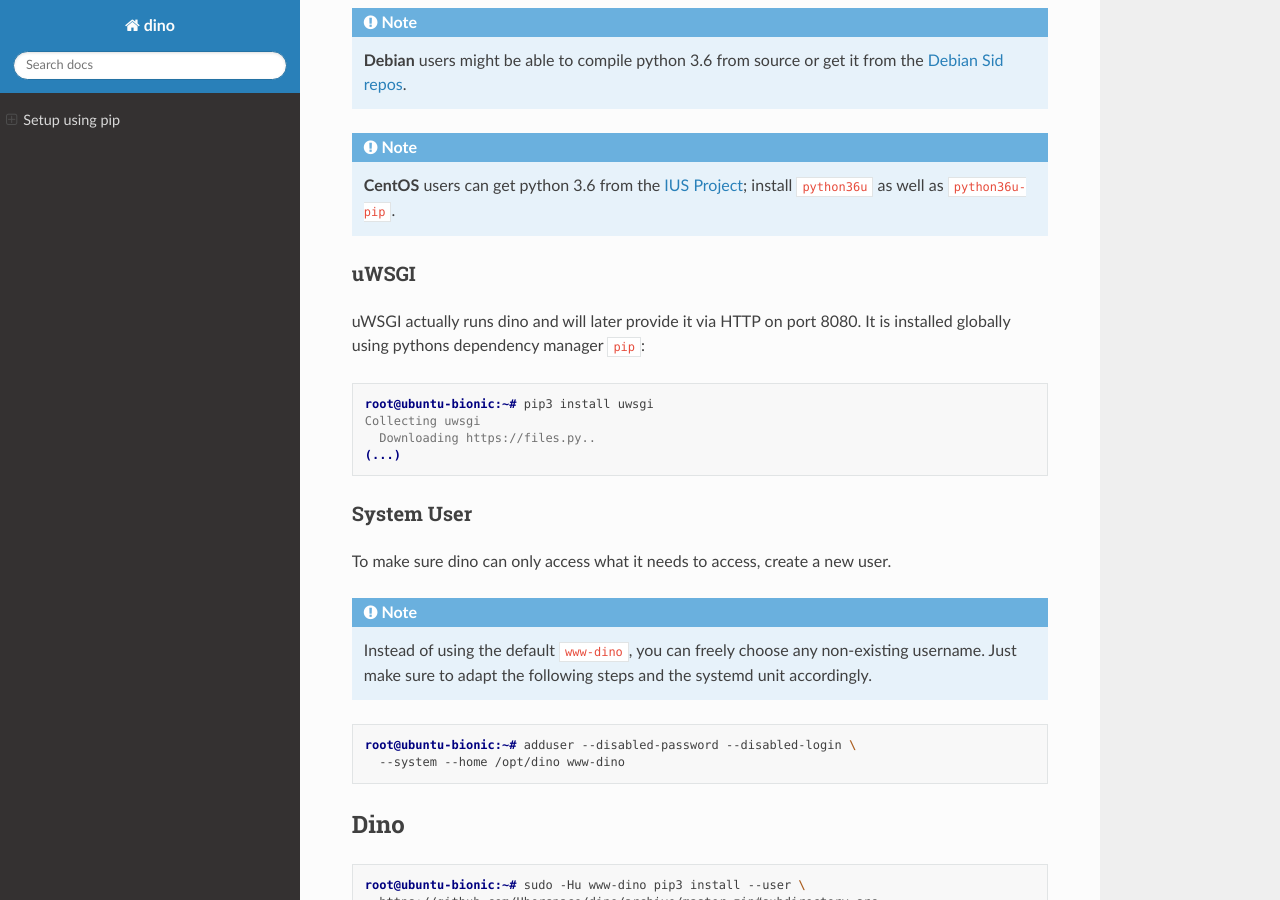
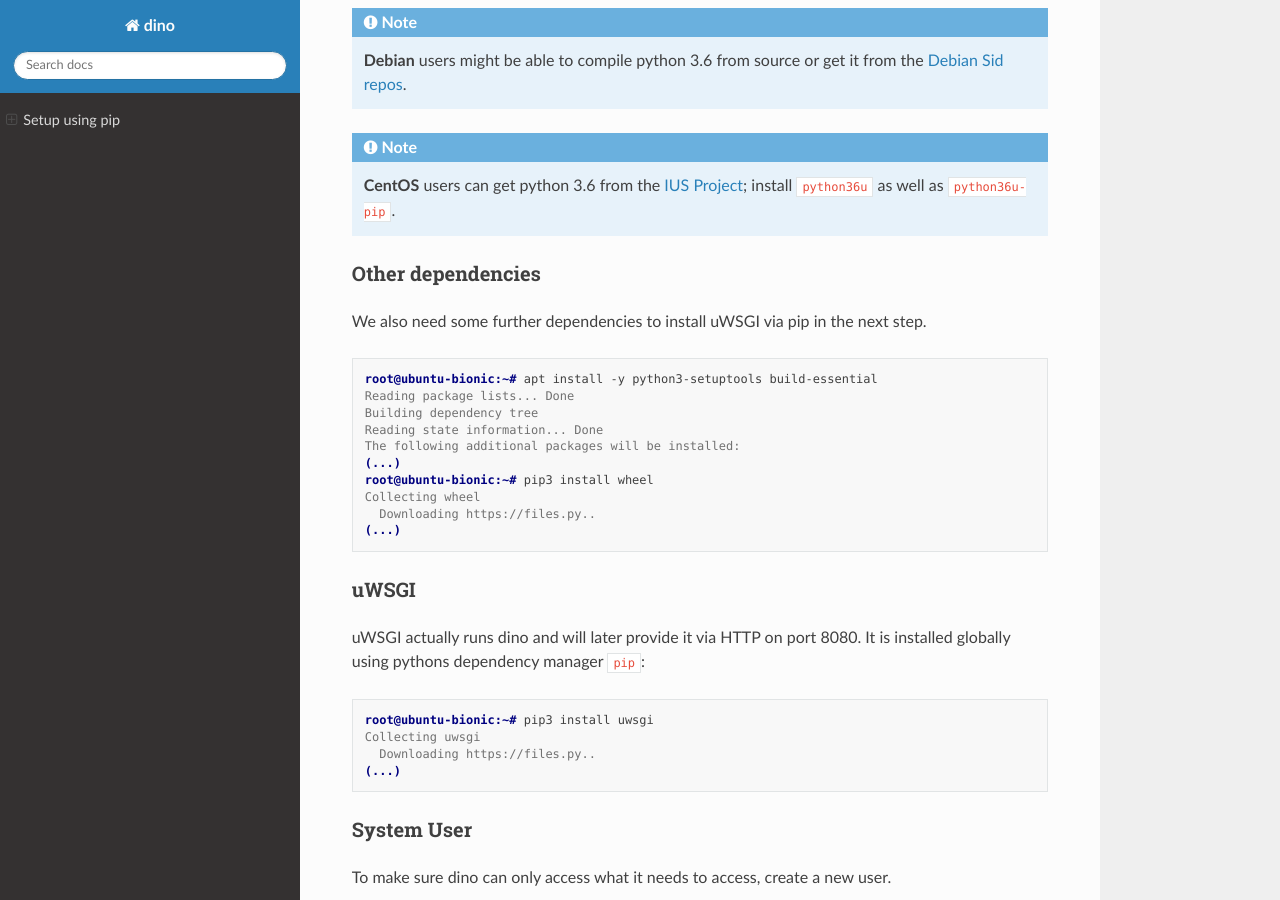
Before and after one commit to Uberspace/dino, a Sphinx documentation site: the page built from doc/setup_pip.rst, in a window 1280 px wide and 900 px high, scrolled down 1070 px. Built offline with Sphinx 7.4.7 and the Read the Docs theme 2.0.0, drawn with Linux system fonts in a browser that asks for light colours.

Commit message:
add additional dependencies to the docs

```diff
--- a/doc/setup_pip.rst
+++ b/doc/setup_pip.rst
@@ -60,6 +60,24 @@
 .. note::
   **CentOS** users can get python 3.6 from the `IUS Project <https://ius.io>`_;
   install ``python36u`` as well as ``python36u-pip``.
+
+Other dependencies
+^^^^^^^^^^^^^^^^^^
+
+We also need some further dependencies to install uWSGI via pip in the next step.
+
+.. code-block:: console
+
+  root@ubuntu-bionic:~# apt install -y python3-setuptools build-essential
+  Reading package lists... Done
+  Building dependency tree
+  Reading state information... Done
+  The following additional packages will be installed:
+  (...)
+  root@ubuntu-bionic:~# pip3 install wheel
+  Collecting wheel
+    Downloading https://files.py..
+  (...)
 
 uWSGI
 ^^^^^
```
